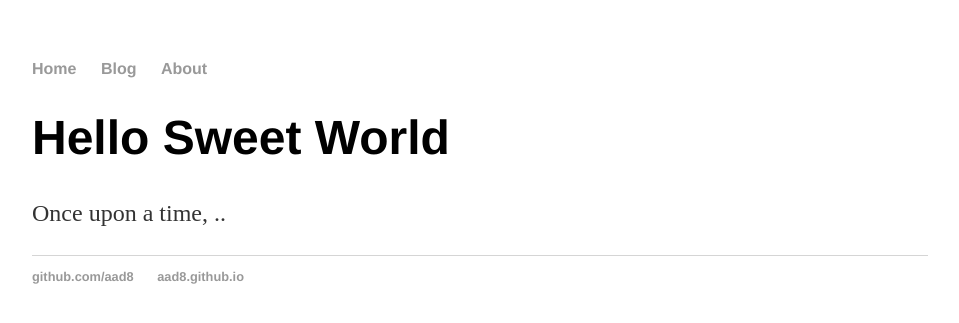
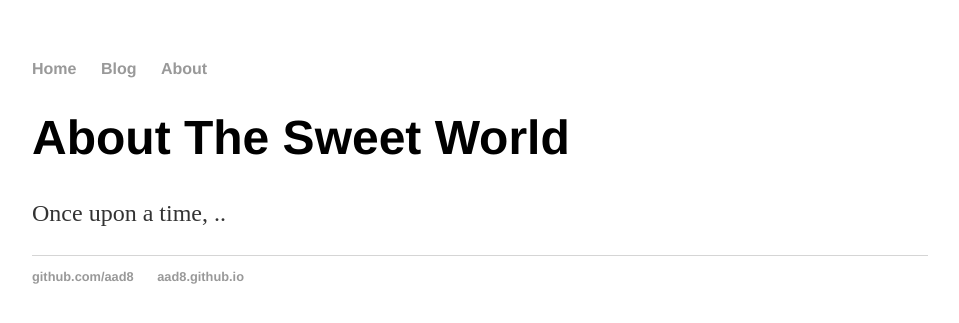
Before and after one commit to aad8/aad8.github.io, a Jekyll site: the page built from about/index.html, in a window 1280 px wide. Shown: the top 323 px of the page, without its empty margins (160-1119 px from the left). Built offline with Jekyll 4.4.1, drawn with Linux system fonts in a browser that asks for light colours.

Commit message:
Update index.html

```diff
--- a/about/index.html
+++ b/about/index.html
@@ -3,6 +3,6 @@ layout: default
 title: Web Programming
 ---
 <div class="blurb">
-          <h1>Hello Sweet World</h1>
+          <h1>About The Sweet World</h1>
           <p>Once upon a time, ..</p>
 </div>
```
